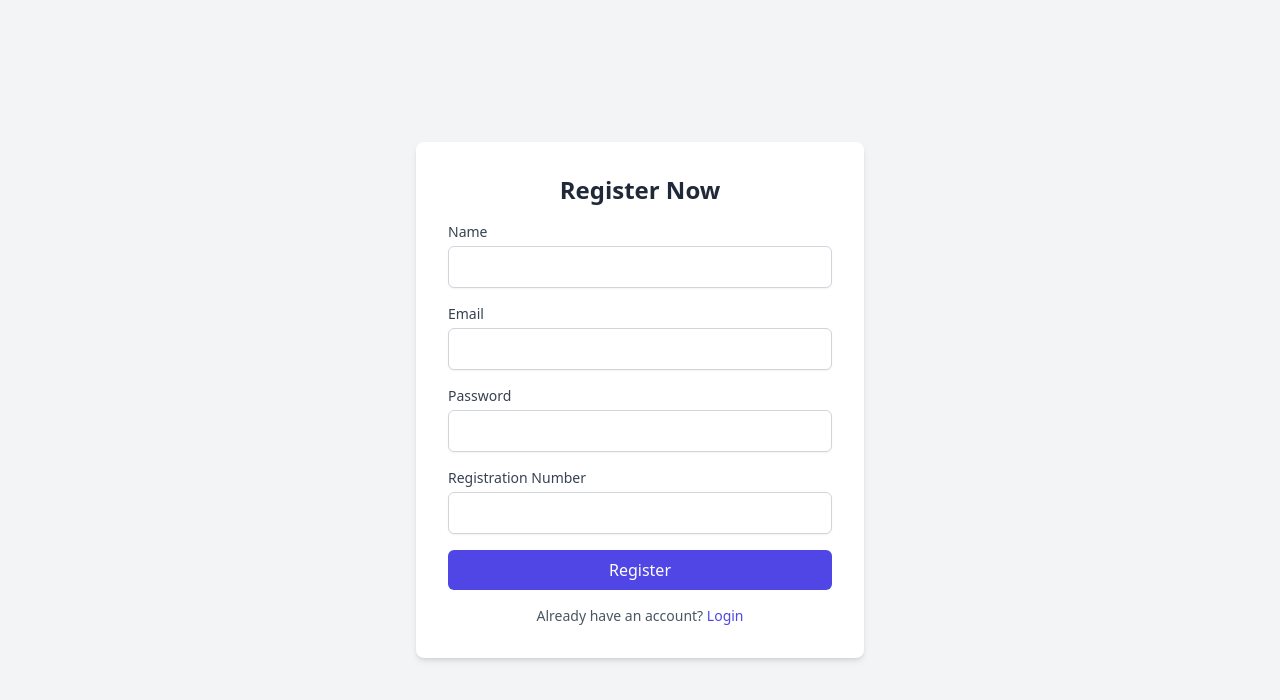
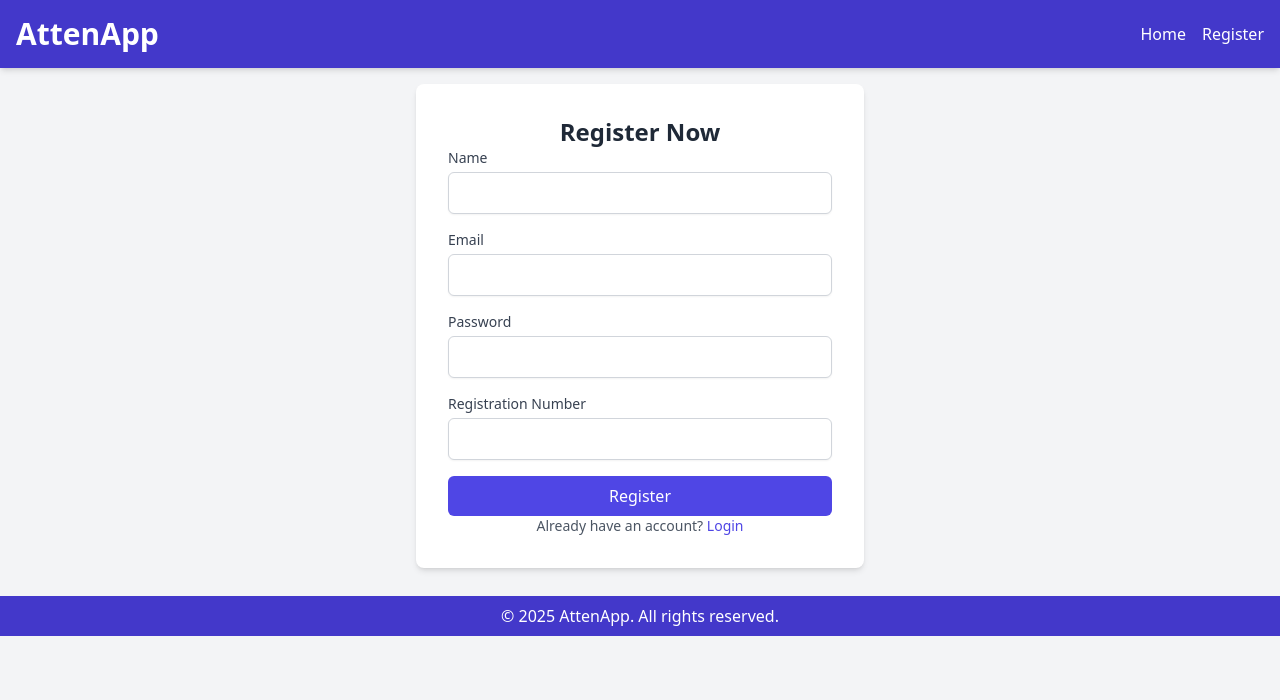
Before and after one commit to thulasidharan96/Attanance_App, a React (Create React App) app: page /register in a window 1280 px wide. Shown: the top 700 px of the page. Built offline with nearby package versions, Linux system fonts and the light colour scheme.

Commit message:
Header & Footer Scections Added

```diff
--- a/package.json
+++ b/package.json
@@ -8,6 +8,7 @@
     "firebase": "^11.1.0",
     "firebase-tools": "^13.29.1",
     "googleapis": "^144.0.0",
+    "mongodb": "^6.12.0",
     "react": "^19.0.0",
     "react-dom": "^19.0.0",
     "react-router-dom": "^7.1.1",
--- a/src/Pages/DashBoard.js
+++ b/src/Pages/DashBoard.js
@@ -5,6 +5,8 @@ import { firebaseConfig } from '../service/Api';
 import { useNavigate, Navigate } from 'react-router-dom';
 import { isAuthenticated, logout } from '../service/Auth';
 import Attendance from '../service/Attendance';
+import Header from '../component/Header';
+import Footer from '../component/Footer';
 
 const app = initializeApp(firebaseConfig);
 const db = getFirestore(app);
@@ -130,7 +132,9 @@ const DashBoard = () => {
   }
 
   return (
-    <div className="p-8">
+    <div className="min-h-screen flex flex-col">
+      <Header />
+    <div >
       <div className="flex justify-between items-center mb-6">
         <h2 className="text-3xl font-bold text-indigo-700">Dashboard</h2>
         <div className="text-right">
@@ -159,6 +163,8 @@ const DashBoard = () => {
         </button>
       </div>
     </div>
+    <Footer />
+    </div>
   );
 };
 
--- a/src/Pages/HomePage.js
+++ b/src/Pages/HomePage.js
@@ -3,6 +3,8 @@ import { LoginApi } from '../service/Api';
 import { storeUserData } from '../service/Storage';
 import { Link, Navigate } from 'react-router-dom';
 import { isAuthenticated } from '../service/Auth';
+import Header from '../component/Header';
+import Footer from '../component/Footer';
 
 export default function HomePage() {
     const initialStateErrors = {
@@ -62,8 +64,9 @@ export default function HomePage() {
     }
 
     return (
-        <div>
-            <section className="flex justify-center items-center h-screen bg-gray-100">
+        <div className="min-h-screen flex flex-col">
+            <Header />
+            <section className="flex justify-center items-center flex-grow bg-gray-100">
                 <div className="bg-white p-8 rounded-lg shadow-lg w-full max-w-md">
                     <h2 className="text-center text-2xl font-semibold mb-6">Login Now</h2>
                     <form onSubmit={handleSubmit}>
@@ -73,9 +76,10 @@ export default function HomePage() {
                                 type="email"
                                 id="email"
                                 name="email"
-                                className="w-full p-2 border border-gray-300 rounded-md"
+                                className="w-full p-2 border border-gray-300 rounded-md focus:ring-2 focus:ring-blue-500"
                                 onChange={handleInput}
                                 placeholder="Enter your email"
+                                aria-label="Email"
                             />
                             {errors.email.required && <span className="text-red-500 text-xs">Email is required.</span>}
                         </div>
@@ -85,9 +89,10 @@ export default function HomePage() {
                                 type="password"
                                 id="password"
                                 name="password"
-                                className="w-full p-2 border border-gray-300 rounded-md"
+                                className="w-full p-2 border border-gray-300 rounded-md focus:ring-2 focus:ring-blue-500"
                                 onChange={handleInput}
                                 placeholder="Enter your password"
+                                aria-label="Password"
                             />
                             {errors.password.required && <span className="text-red-500 text-xs">Password is required.</span>}
                         </div>
@@ -115,6 +120,7 @@ export default function HomePage() {
                     </form>
                 </div>
             </section>
+            <Footer />
         </div>
     );
 }
--- a/src/Pages/MissingPage.js
+++ b/src/Pages/MissingPage.js
@@ -1,12 +1,16 @@
 import React from 'react';
 import { useNavigate } from 'react-router-dom';
+import Header from '../component/Header';
+import Footer from '../component/Footer';
 
 const MissingPage = () => {
   const navigate = useNavigate();
 
   return (
-    <div className="flex items-center justify-center min-h-screen bg-gray-100">
-      <div className="text-center p-8 bg-white shadow-xl rounded-lg max-w-sm">
+    <div className="min-h-screen flex flex-col">
+      <Header />
+      <section className="flex justify-center items-center flex-grow bg-gray-100">
+        <div className="text-center p-8 bg-white shadow-xl rounded-lg max-w-sm w-full">
           <h1 className="text-6xl font-bold text-red-600">404</h1>
           <p className="mt-4 text-2xl text-gray-800">Oops! Page not found</p>
           <p className="mt-2 text-gray-500">
@@ -19,6 +23,8 @@ const MissingPage = () => {
             Go Back Home
           </button>
         </div>
+      </section>
+      <Footer />
     </div>
   );
 };
--- a/src/Pages/Registerpage.js
+++ b/src/Pages/Registerpage.js
@@ -5,6 +5,8 @@ import { Link } from 'react-router-dom';
 import { getFirestore, doc, setDoc } from 'firebase/firestore'; // Firestore imports
 import { initializeApp } from 'firebase/app'; // Firebase initialization
 import { firebaseConfig } from '../service/Api';
+import Header from '../component/Header';
+import Footer from '../component/Footer';
 
 // Initialize Firebase
 const app = initializeApp(firebaseConfig);
@@ -73,8 +75,16 @@ export default function RegisterPage() {
                     createdAt: new Date().toISOString()
                 });
 
+                // Reset inputs after successful registration
+                setInputs({
+                    email: "",
+                    password: "",
+                    name: "",
+                    regno: ""
+                });
+
                 // Redirect to dashboard after successful registration
-                window.location.href = "/login";
+                window.location.href = "/";
             } catch (err) {
                 if (err.response.data.error.message === "EMAIL_EXISTS") {
                     setErrors({ ...errorsCopy, custom_error: "Email already registered!" });
@@ -90,8 +100,10 @@ export default function RegisterPage() {
     };
 
     return (
-        <div className="min-h-screen bg-gray-100 flex items-center justify-center">
-            <div className="w-full max-w-md p-8 space-y-4 bg-white shadow-md rounded-lg">
+        <div className="min-h-screen flex flex-col bg-gray-100">
+            <Header />
+            <div className="flex flex-col items-center justify-center p-4 space-y-6 sm:space-y-8 lg:space-y-10">
+                <div className="w-full max-w-md p-8 bg-white shadow-md rounded-lg">
                     <h2 className="text-2xl font-bold text-center text-gray-800">Register Now</h2>
                     <form onSubmit={handleSubmit} className="space-y-4">
                         <div>
@@ -102,6 +114,7 @@ export default function RegisterPage() {
                                 type="text"
                                 name="name"
                                 id="name"
+                                value={inputs.name}
                                 onChange={handleInput}
                                 className="mt-1 block w-full px-3 py-2 border border-gray-300 rounded-md shadow-sm focus:outline-none focus:ring-indigo-500 focus:border-indigo-500"
                             />
@@ -115,6 +128,7 @@ export default function RegisterPage() {
                                 type="email"
                                 name="email"
                                 id="email"
+                                value={inputs.email}
                                 onChange={handleInput}
                                 className="mt-1 block w-full px-3 py-2 border border-gray-300 rounded-md shadow-sm focus:outline-none focus:ring-indigo-500 focus:border-indigo-500"
                             />
@@ -128,6 +142,7 @@ export default function RegisterPage() {
                                 type="password"
                                 name="password"
                                 id="password"
+                                value={inputs.password}
                                 onChange={handleInput}
                                 className="mt-1 block w-full px-3 py-2 border border-gray-300 rounded-md shadow-sm focus:outline-none focus:ring-indigo-500 focus:border-indigo-500"
                             />
@@ -141,6 +156,7 @@ export default function RegisterPage() {
                                 type="text"
                                 name="regno"
                                 id="regno"
+                                value={inputs.regno}
                                 onChange={handleInput}
                                 className="mt-1 block w-full px-3 py-2 border border-gray-300 rounded-md shadow-sm focus:outline-none focus:ring-indigo-500 focus:border-indigo-500"
                             />
@@ -168,5 +184,7 @@ export default function RegisterPage() {
                     </p>
                 </div>
             </div>
+            <Footer />
+        </div>
     );
 }
--- /dev/null
+++ b/src/component/Footer.js
@@ -0,0 +1,14 @@
+// src/components/Footer.js
+import React from 'react';
+
+const Footer = () => {
+  return (
+    <footer className="bg-indigo-700 text-white p-2 mt-3">
+      <div className="max-w-7xl mx-auto text-center">
+        <p>&copy; {new Date().getFullYear()} AttenApp. All rights reserved.</p>
+      </div>
+    </footer>
+  );
+};
+
+export default Footer;
--- /dev/null
+++ b/src/component/Header.js
@@ -0,0 +1,21 @@
+// src/components/Header.js
+import React from 'react';
+import { Link } from 'react-router-dom';
+
+const Header = () => {
+  return (
+    <header className="bg-indigo-700 text-white p-4 shadow-md">
+      <div className="max-w-7xl mx-auto flex justify-between items-center">
+        <div className="flex items-center">
+          <Link to="/" className="text-3xl font-bold">AttenApp</Link>
+        </div>
+        <nav className="space-x-4">
+          <Link to="/" className="hover:text-indigo-300">Home</Link>
+          <Link to="/register" className="hover:text-indigo-300">Register</Link>
+        </nav>
+      </div>
+    </header>
+  );
+};
+
+export default Header;
```
Also changed, not shown: 1 other file (tests, documents, lock files or other folders). Lines whose indentation alone changed are shown as unchanged.
